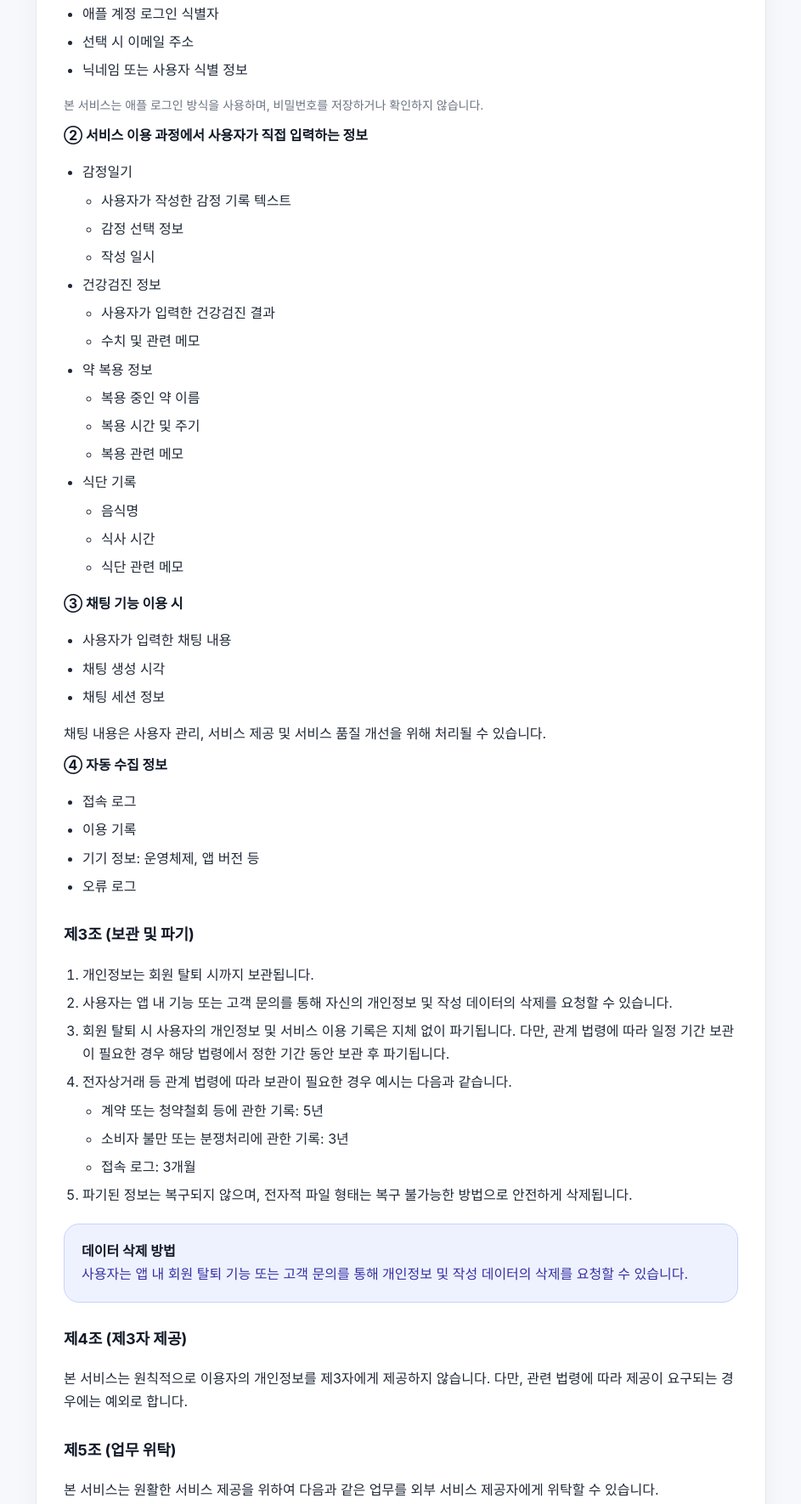
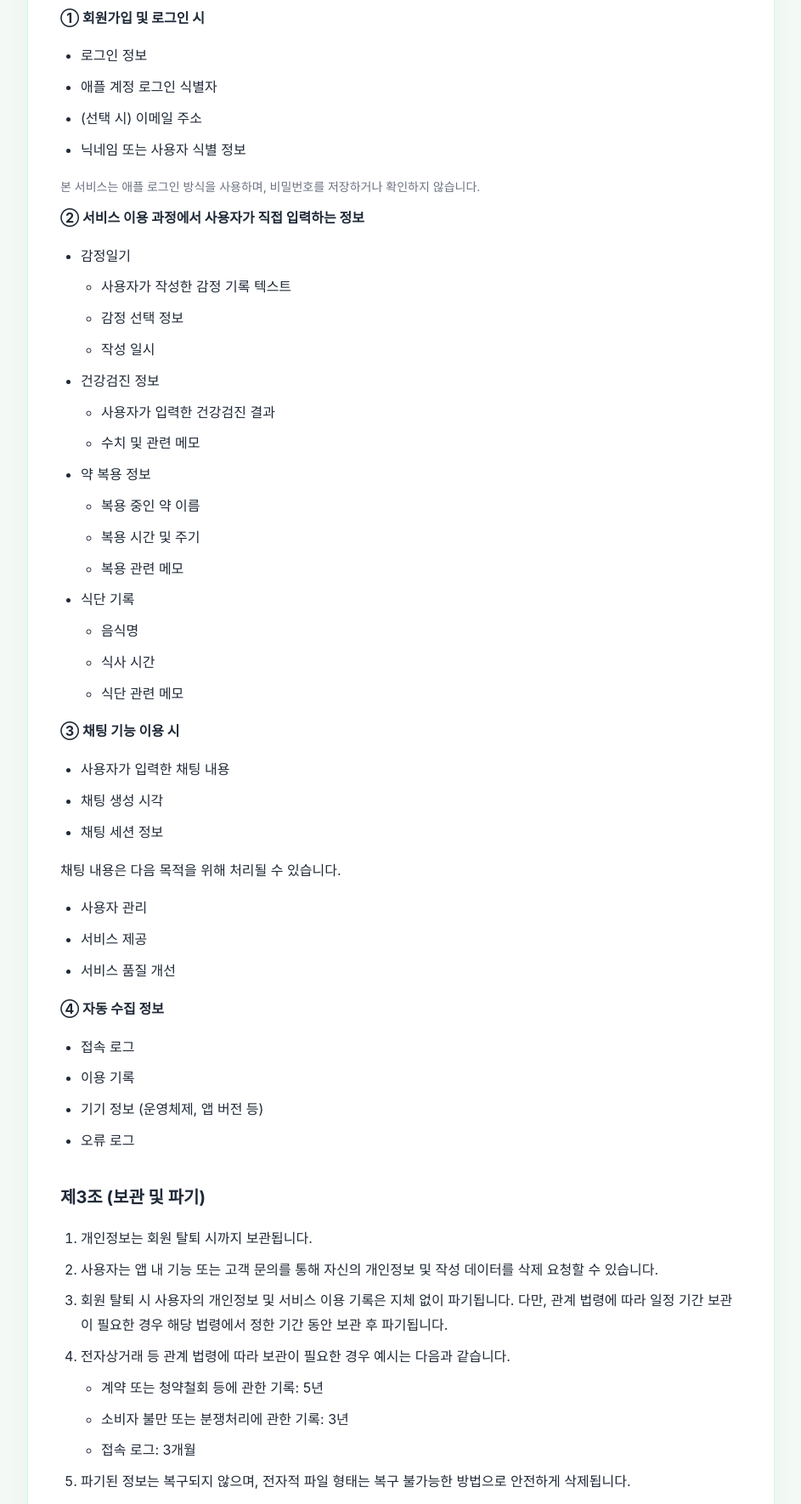
Before and after one commit to habaekk/alumi-privacy-policy, a plain HTML site: page index.html in a window 1280 px wide. Shown: the part 801-2571 px from the top of the page at 85% size, without its empty margins (168-1111 px from the left). Drawn offline with Linux system fonts and the light colour scheme.

Commit message:
Update styling and content in index.html

```diff
--- a/index.html
+++ b/index.html
@@ -4,14 +4,16 @@
   <meta charset="UTF-8" />
   <meta name="viewport" content="width=device-width, initial-scale=1.0" />
   <title>알루미 개인정보처리방침 및 서비스 이용약관</title>
+
   <style>
     :root {
-      --bg: #f7f8fb;
+      --bg: #f3faf5;
       --card: #ffffff;
       --text: #1f2937;
       --muted: #6b7280;
-      --primary: #6366f1;
-      --border: #e5e7eb;
+      --primary: #22c55e;
+      --primary-dark: #16a34a;
+      --border: #d1fae5;
     }
 
     * {
@@ -20,81 +22,87 @@
 
     body {
       margin: 0;
-      font-family: -apple-system, BlinkMacSystemFont, "Apple SD Gothic Neo",
-        "Pretendard", "Noto Sans KR", "Segoe UI", sans-serif;
+      padding: 0;
       background: var(--bg);
       color: var(--text);
-      line-height: 1.7;
+      font-family:
+        -apple-system,
+        BlinkMacSystemFont,
+        "Apple SD Gothic Neo",
+        "Pretendard",
+        "Noto Sans KR",
+        sans-serif;
+      line-height: 1.8;
     }
 
     .container {
-      max-width: 900px;
+      max-width: 920px;
       margin: 0 auto;
-      padding: 48px 20px;
+      padding: 48px 20px 80px;
     }
 
     .hero {
-      background: linear-gradient(135deg, #6366f1, #8b5cf6);
+      background: linear-gradient(
+        135deg,
+        var(--primary),
+        var(--primary-dark)
+      );
       color: white;
-      padding: 48px 32px;
-      border-radius: 28px;
+      border-radius: 32px;
+      padding: 56px 40px;
       margin-bottom: 28px;
-      box-shadow: 0 20px 40px rgba(99, 102, 241, 0.18);
+      box-shadow: 0 20px 40px rgba(34, 197, 94, 0.18);
     }
 
     .hero h1 {
-      margin: 0 0 12px;
-      font-size: 32px;
+      margin: 0 0 14px;
+      font-size: 36px;
       line-height: 1.3;
+      font-weight: 800;
     }
 
     .hero p {
       margin: 0;
-      color: rgba(255, 255, 255, 0.9);
-      font-size: 15px;
+      opacity: 0.92;
+      font-size: 16px;
     }
 
     .card {
       background: var(--card);
       border: 1px solid var(--border);
-      border-radius: 24px;
-      padding: 32px;
+      border-radius: 28px;
+      padding: 38px;
       margin-bottom: 24px;
       box-shadow: 0 10px 30px rgba(15, 23, 42, 0.04);
     }
 
     h2 {
       margin-top: 0;
-      padding-bottom: 12px;
+      margin-bottom: 24px;
+      padding-bottom: 14px;
       border-bottom: 1px solid var(--border);
-      font-size: 24px;
+      font-size: 28px;
+      font-weight: 700;
     }
 
     h3 {
-      margin-top: 28px;
-      font-size: 18px;
-      color: #111827;
+      margin-top: 34px;
+      margin-bottom: 14px;
+      font-size: 20px;
+      font-weight: 700;
     }
 
     p {
       margin: 10px 0;
     }
 
-    ul, ol {
-      padding-left: 22px;
+    ol,
+    ul {
+      padding-left: 24px;
     }
 
     li {
-      margin: 6px 0;
-    }
-
-    .notice {
-      background: #eef2ff;
-      border: 1px solid #c7d2fe;
-      color: #3730a3;
-      padding: 18px 20px;
-      border-radius: 18px;
-      margin: 20px 0;
+      margin: 8px 0;
     }
 
     .muted {
@@ -102,38 +110,58 @@
       font-size: 14px;
     }
 
+    .notice {
+      margin: 26px 0;
+      padding: 22px;
+      border-radius: 20px;
+      background: #ecfdf5;
+      border: 1px solid #86efac;
+      color: #166534;
+    }
+
+    .notice strong {
+      display: block;
+      margin-bottom: 8px;
+      font-size: 17px;
+    }
+
     .footer {
+      margin-top: 36px;
       text-align: center;
       color: var(--muted);
-      font-size: 13px;
-      margin-top: 32px;
+      font-size: 14px;
     }
 
-    strong {
-      color: #111827;
+    a {
+      color: var(--primary-dark);
+      text-decoration: none;
     }
 
     @media (max-width: 640px) {
       .container {
-        padding: 28px 14px;
+        padding: 24px 14px 60px;
       }
 
       .hero {
-        padding: 36px 22px;
-        border-radius: 22px;
+        padding: 38px 24px;
+        border-radius: 24px;
       }
 
       .hero h1 {
-        font-size: 25px;
+        font-size: 28px;
       }
 
       .card {
         padding: 24px 20px;
-        border-radius: 20px;
+        border-radius: 22px;
       }
 
       h2 {
-        font-size: 21px;
+        font-size: 24px;
+      }
+
+      h3 {
+        font-size: 18px;
       }
     }
   </style>
@@ -141,16 +169,21 @@
 
 <body>
   <main class="container">
+
     <section class="hero">
       <h1>알루미 개인정보처리방침 및 서비스 이용약관</h1>
-      <p>본 문서는 알루미 서비스의 개인정보 수집·이용 안내 및 서비스 이용약관을 포함합니다.</p>
+      <p>
+        알루미 서비스 이용과 관련된 개인정보 수집·이용 및 서비스 이용 조건을 안내합니다.
+      </p>
     </section>
 
     <section class="card">
       <h2>알루미 개인정보 수집·이용 안내</h2>
 
       <h3>제1조 (수집·이용 목적)</h3>
+
       <p>본 서비스는 다음의 목적을 위하여 개인정보를 수집·이용합니다.</p>
+
       <ol>
         <li>회원 가입 및 사용자 식별</li>
         <li>감정일기 및 건강관리 관련 서비스 제공</li>
@@ -163,17 +196,21 @@
       <h3>제2조 (수집 항목)</h3>
 
       <p><strong>① 회원가입 및 로그인 시</strong></p>
+
       <ul>
         <li>로그인 정보</li>
         <li>애플 계정 로그인 식별자</li>
-        <li>선택 시 이메일 주소</li>
+        <li>(선택 시) 이메일 주소</li>
         <li>닉네임 또는 사용자 식별 정보</li>
       </ul>
+
       <p class="muted">
-        본 서비스는 애플 로그인 방식을 사용하며, 비밀번호를 저장하거나 확인하지 않습니다.
+        본 서비스는 애플 로그인 방식을 사용하며,
+        비밀번호를 저장하거나 확인하지 않습니다.
       </p>
 
       <p><strong>② 서비스 이용 과정에서 사용자가 직접 입력하는 정보</strong></p>
+
       <ul>
         <li>
           감정일기
@@ -183,6 +220,7 @@
             <li>작성 일시</li>
           </ul>
         </li>
+
         <li>
           건강검진 정보
           <ul>
@@ -190,6 +228,7 @@
             <li>수치 및 관련 메모</li>
           </ul>
         </li>
+
         <li>
           약 복용 정보
           <ul>
@@ -198,6 +237,7 @@
             <li>복용 관련 메모</li>
           </ul>
         </li>
+
         <li>
           식단 기록
           <ul>
@@ -209,81 +249,119 @@
       </ul>
 
       <p><strong>③ 채팅 기능 이용 시</strong></p>
+
       <ul>
         <li>사용자가 입력한 채팅 내용</li>
         <li>채팅 생성 시각</li>
         <li>채팅 세션 정보</li>
       </ul>
-      <p>채팅 내용은 사용자 관리, 서비스 제공 및 서비스 품질 개선을 위해 처리될 수 있습니다.</p>
+
+      <p>
+        채팅 내용은 다음 목적을 위해 처리될 수 있습니다.
+      </p>
+
+      <ul>
+        <li>사용자 관리</li>
+        <li>서비스 제공</li>
+        <li>서비스 품질 개선</li>
+      </ul>
 
       <p><strong>④ 자동 수집 정보</strong></p>
+
       <ul>
         <li>접속 로그</li>
         <li>이용 기록</li>
-        <li>기기 정보: 운영체제, 앱 버전 등</li>
+        <li>기기 정보 (운영체제, 앱 버전 등)</li>
         <li>오류 로그</li>
       </ul>
 
       <h3>제3조 (보관 및 파기)</h3>
+
       <ol>
         <li>개인정보는 회원 탈퇴 시까지 보관됩니다.</li>
-        <li>사용자는 앱 내 기능 또는 고객 문의를 통해 자신의 개인정보 및 작성 데이터의 삭제를 요청할 수 있습니다.</li>
+
         <li>
-          회원 탈퇴 시 사용자의 개인정보 및 서비스 이용 기록은 지체 없이 파기됩니다.
-          다만, 관계 법령에 따라 일정 기간 보관이 필요한 경우 해당 법령에서 정한 기간 동안 보관 후 파기됩니다.
+          사용자는 앱 내 기능 또는 고객 문의를 통해
+          자신의 개인정보 및 작성 데이터를 삭제 요청할 수 있습니다.
         </li>
+
+        <li>
+          회원 탈퇴 시 사용자의 개인정보 및 서비스 이용 기록은
+          지체 없이 파기됩니다.
+          다만, 관계 법령에 따라 일정 기간 보관이 필요한 경우
+          해당 법령에서 정한 기간 동안 보관 후 파기됩니다.
+        </li>
+
         <li>
           전자상거래 등 관계 법령에 따라 보관이 필요한 경우 예시는 다음과 같습니다.
+
           <ul>
             <li>계약 또는 청약철회 등에 관한 기록: 5년</li>
             <li>소비자 불만 또는 분쟁처리에 관한 기록: 3년</li>
             <li>접속 로그: 3개월</li>
           </ul>
         </li>
+
         <li>
-          파기된 정보는 복구되지 않으며, 전자적 파일 형태는 복구 불가능한 방법으로 안전하게 삭제됩니다.
+          파기된 정보는 복구되지 않으며,
+          전자적 파일 형태는 복구 불가능한 방법으로 안전하게 삭제됩니다.
         </li>
       </ol>
 
       <div class="notice">
-        <strong>데이터 삭제 방법</strong><br />
-        사용자는 앱 내 회원 탈퇴 기능 또는 고객 문의를 통해 개인정보 및 작성 데이터의 삭제를 요청할 수 있습니다.
+        <strong>데이터 삭제 방법</strong>
+        사용자는 앱 내 회원 탈퇴 기능 또는 고객 문의를 통해
+        개인정보 및 작성 데이터 삭제를 요청할 수 있습니다.
       </div>
 
       <h3>제4조 (제3자 제공)</h3>
+
       <p>
         본 서비스는 원칙적으로 이용자의 개인정보를 제3자에게 제공하지 않습니다.
         다만, 관련 법령에 따라 제공이 요구되는 경우에는 예외로 합니다.
       </p>
 
       <h3>제5조 (업무 위탁)</h3>
+
       <p>
-        본 서비스는 원활한 서비스 제공을 위하여 다음과 같은 업무를 외부 서비스 제공자에게 위탁할 수 있습니다.
+        본 서비스는 원활한 서비스 제공을 위하여
+        다음과 같은 업무를 외부 서비스 제공자에게 위탁할 수 있습니다.
       </p>
+
       <ul>
         <li>서버 및 데이터 저장</li>
         <li>채팅 데이터 처리</li>
-        <li>AI 기반 응답 생성: 채팅 기능</li>
+        <li>AI 기반 응답 생성 (채팅 기능)</li>
       </ul>
+
       <p>
-        위탁받은 자는 개인정보 보호 관련 법령을 준수하며, 위탁 목적 외로 개인정보를 이용하지 않습니다.
+        위탁받은 자는 개인정보 보호 관련 법령을 준수하며,
+        위탁 목적 외로 개인정보를 이용하지 않습니다.
       </p>
 
       <h3>제6조 (보호 조치)</h3>
-      <p>본 서비스는 개인정보 보호를 위하여 다음과 같은 조치를 취하고 있습니다.</p>
+
+      <p>
+        본 서비스는 개인정보 보호를 위하여
+        다음과 같은 조치를 취하고 있습니다.
+      </p>
+
       <ul>
         <li>개인정보 접근 권한의 최소화</li>
-        <li>비밀번호 미저장: 애플 로그인 방식 사용</li>
+        <li>비밀번호 미저장 (애플 로그인 방식 사용)</li>
         <li>접근 통제 및 보안 관리</li>
         <li>내부 관리 절차 수립</li>
       </ul>
 
       <h3>제7조 (개인정보 보호책임자)</h3>
+
       <p>
-        개인정보 보호책임자는 추후 내부 정책에 따라 지정되며, 관련 사항은 별도로 공지합니다.
+        개인정보 보호책임자는 추후 내부 정책에 따라 지정되며,
+        관련 사항은 별도로 공지합니다.
       </p>
 
       <h3>제8조 (고지 및 변경)</h3>
+
       <p>
         본 개인정보처리방침은 법령, 정책 또는 서비스 변경에 따라 수정될 수 있으며,
         변경 시 공지사항을 통해 사전에 안내합니다.
@@ -294,13 +372,17 @@
       <h2>알루미 서비스 이용약관</h2>
 
       <h3>제1조 (목적)</h3>
+
       <p>
-        본 약관은 본 서비스가 제공하는 감정일기, 건강관리 및 채팅 기반 관리 서비스의
-        이용 조건 및 절차를 규정함을 목적으로 합니다.
+        본 약관은 본 서비스가 제공하는 감정일기,
+        건강관리 및 채팅 기반 관리 서비스의 이용 조건 및 절차를
+        규정함을 목적으로 합니다.
       </p>
 
       <h3>제2조 (제공 기능)</h3>
+
       <p>본 서비스는 다음과 같은 기능을 제공합니다.</p>
+
       <ol>
         <li>회원 가입 및 로그인</li>
         <li>감정일기 작성 및 관리</li>
@@ -311,19 +393,24 @@
       </ol>
 
       <h3>제3조 (회원 의무)</h3>
+
       <p>회원은 서비스 이용과 관련하여 다음 사항을 준수해야 합니다.</p>
+
       <ol>
         <li>타인의 정보를 도용하거나 허위 정보를 입력하지 않을 것</li>
         <li>서비스 운영을 방해하는 행위를 하지 않을 것</li>
       </ol>
 
       <h3>제4조 (서비스 제공 제한)</h3>
+
       <p>
-        본 서비스는 시스템 점검, 기술적 장애 등 불가피한 사유가 발생한 경우
+        본 서비스는 시스템 점검,
+        기술적 장애 등 불가피한 사유가 발생한 경우
         서비스 제공을 일시적으로 제한하거나 중단할 수 있습니다.
       </p>
 
       <h3>제5조 (의료 고지)</h3>
+
       <p>
         본 서비스는 의료행위 또는 의료적 진단을 제공하지 않습니다.
         서비스에서 제공되는 정보는 건강 관리 참고용 자료에 불과하며,
@@ -331,21 +418,24 @@
       </p>
 
       <h3>제6조 (면책)</h3>
+
       <p>
-        본 서비스는 사용자가 입력한 정보의 정확성, 신뢰성 또는 적법성에 대하여
-        법적 책임을 부담하지 않습니다.
+        본 서비스는 사용자가 입력한 정보의 정확성,
+        신뢰성 또는 적법성에 대하여 법적 책임을 부담하지 않습니다.
       </p>
 
       <h3>제7조 (변경)</h3>
+
       <p>
         본 약관은 관련 법령 또는 서비스 정책 변경에 따라 수정될 수 있으며,
         변경 시 사전에 공지합니다.
       </p>
     </section>
 
-    <p class="footer">
-      © 알루미. All rights reserved.
-    </p>
+    <div class="footer">
+      © 2026 알루미. All rights reserved.
+    </div>
+
   </main>
 </body>
 </html>
```
